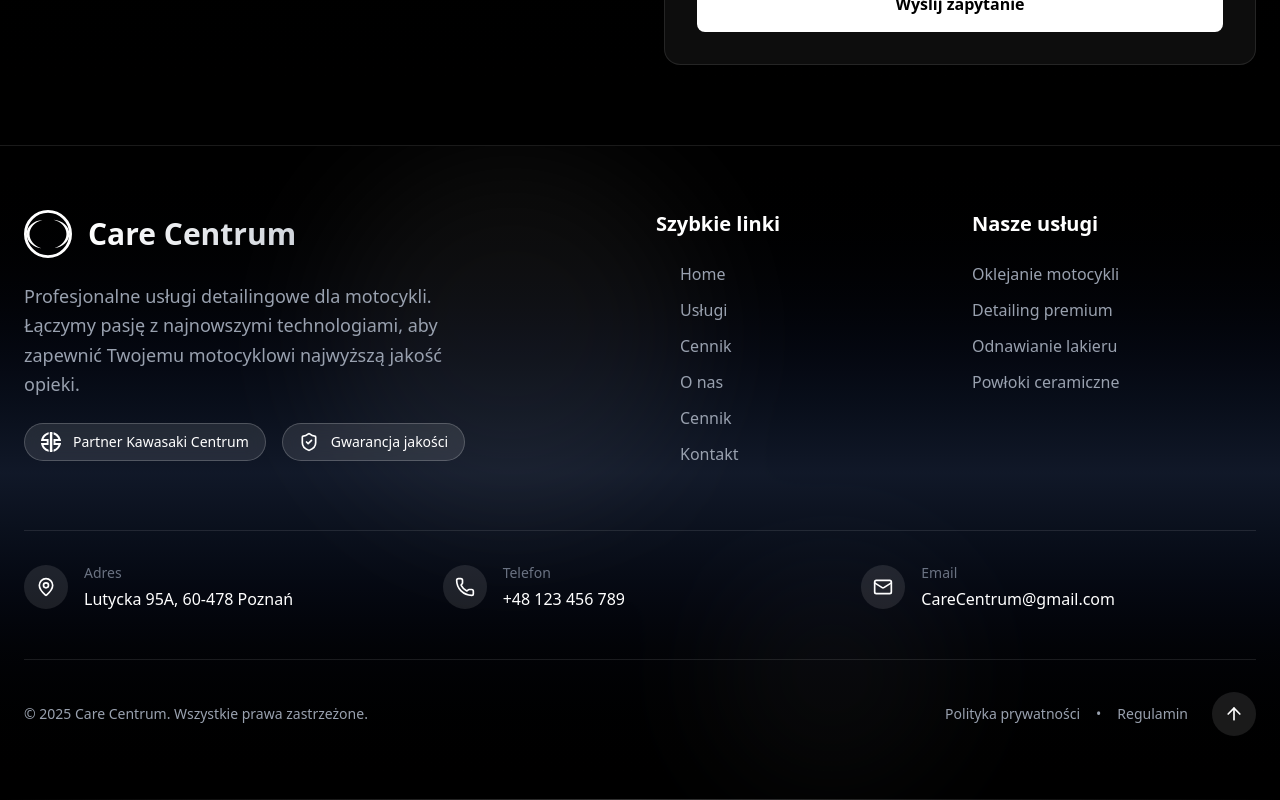
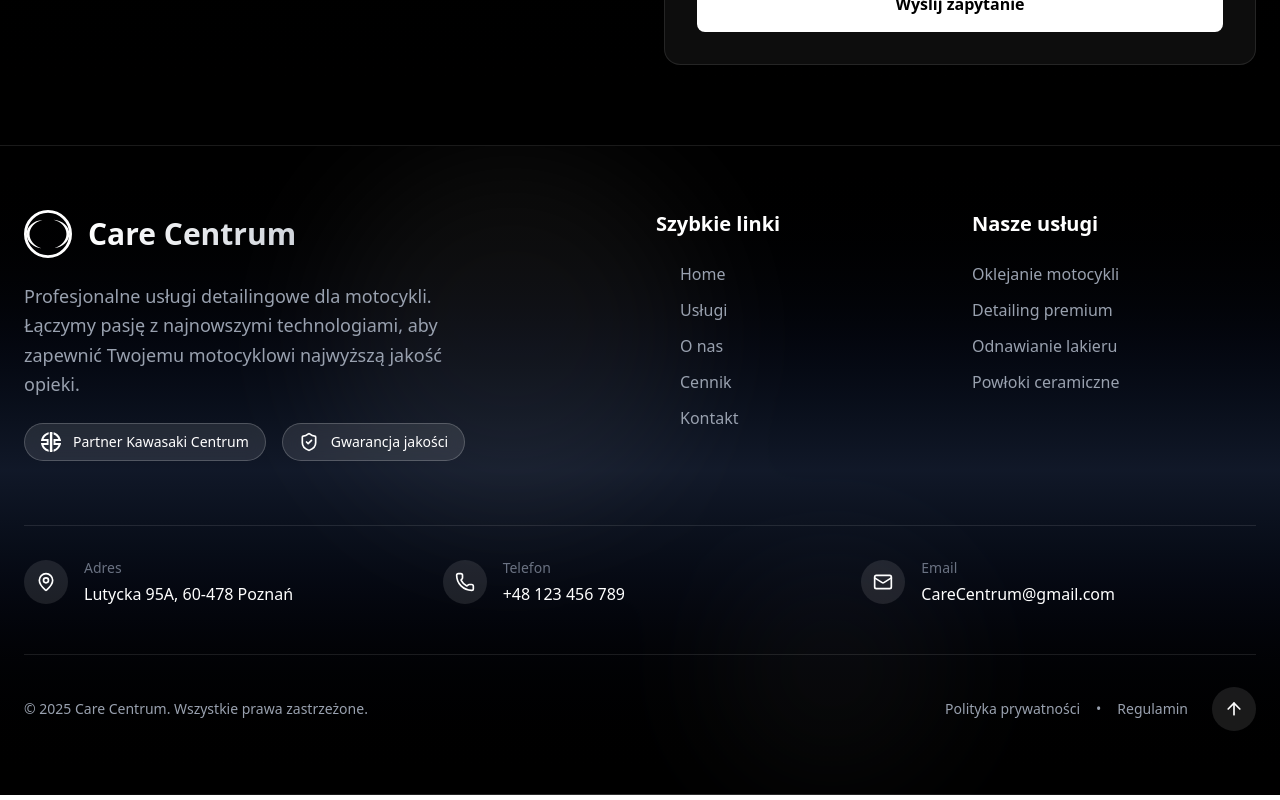
Before and after one commit to carecentrum/carecentrum.github.io, a React (Vite) app: page / in a window 1280 px wide. Shown: the part 4561-5361 px from the top of the page. Built offline with nearby package versions, Linux system fonts and the light colour scheme.

Commit message:
Remove duplicate "Cennik" entry from quickLinks in Footer component.

```diff
--- a/src/components/Footer.tsx
+++ b/src/components/Footer.tsx
@@ -45,7 +45,6 @@ export default function Footer() {
   const quickLinks = [
     { name: "Home", id: "home" },
     { name: "Usługi", id: "services" },
-    { name: "Cennik", id: "pricing" },
     { name: "O nas", id: "about" },
     { name: "Cennik", id: "pricing" },
     { name: "Kontakt", id: "contact" },
```
